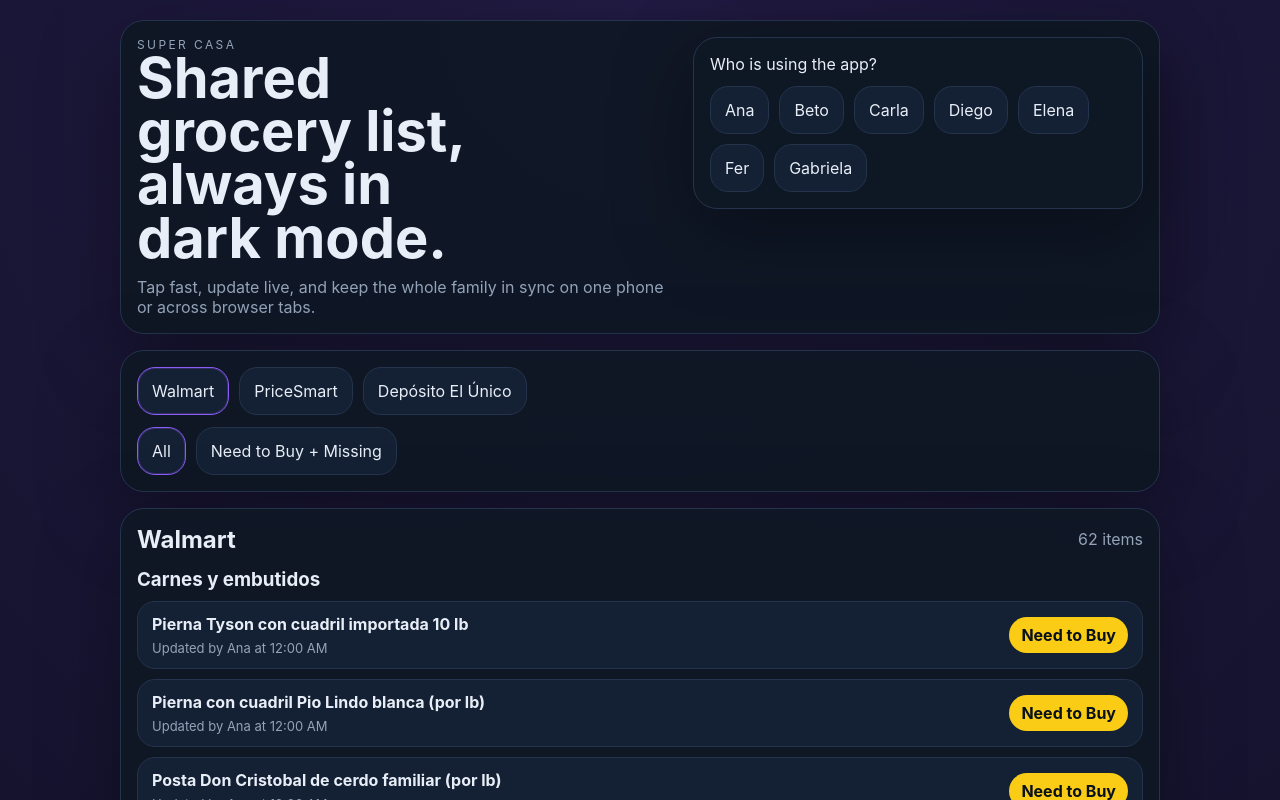
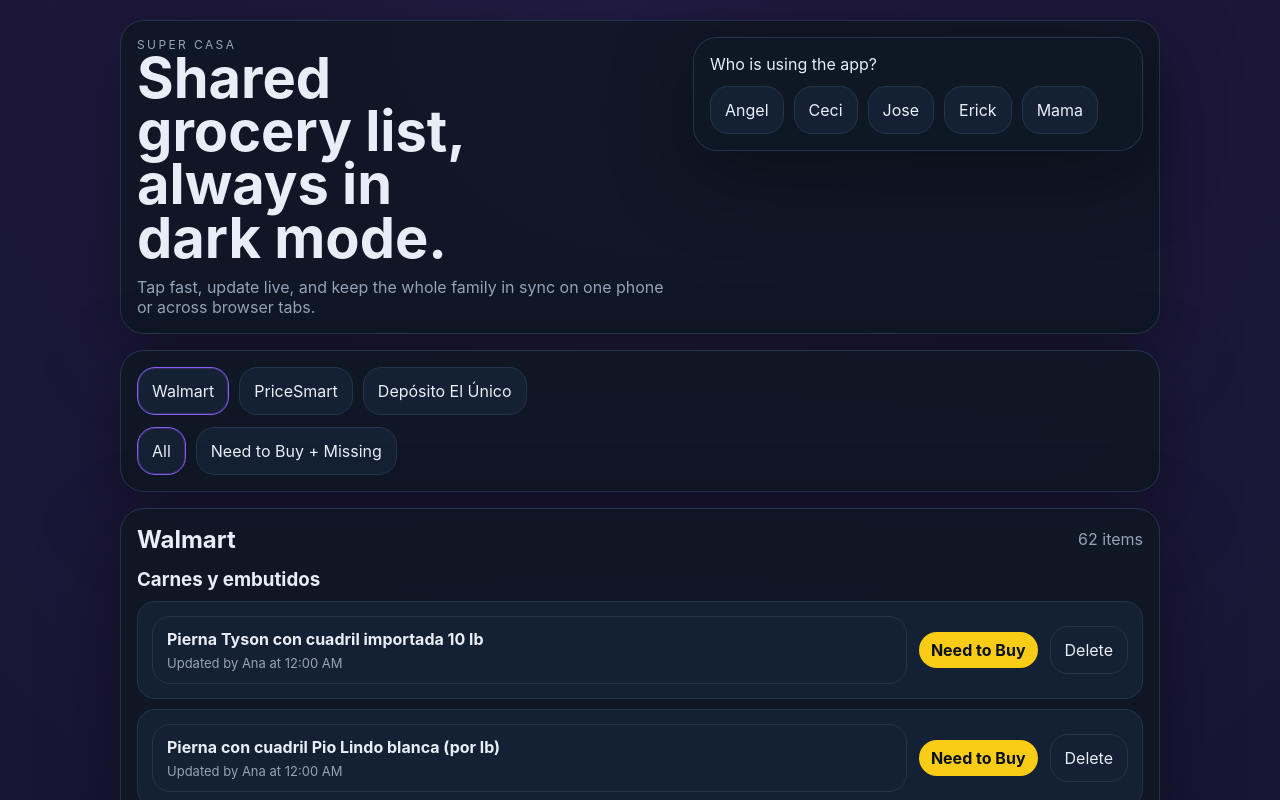
Before and after one commit to anhell-037/supercasa2, a Next.js app: page / in a window 1280 px wide. Shown: the top 800 px of the page. Built offline with nearby package versions, Linux system fonts and the light colour scheme.

Commit message:
Update family names and add product delete

```diff
--- a/components/grocery-app.tsx
+++ b/components/grocery-app.tsx
@@ -147,6 +147,12 @@ export function GroceryApp() {
     publish();
   };
 
+  const deleteProduct = (productId: string) => {
+    if (!confirm("Delete this product from the list?")) return;
+    setProducts((current) => current.filter((product) => product.id !== productId));
+    publish();
+  };
+
   const resetEverything = () => {
     if (!confirm("Reset the list back to the seeded groceries?")) return;
     setStores(initialStores);
@@ -199,6 +205,21 @@ export function GroceryApp() {
         .category { display: grid; gap: 10px; }
         .list { display: grid; gap: 10px; }
         .row { width: 100%; display: flex; justify-content: space-between; align-items: center; gap: 12px; padding: 14px; text-align: left; }
+        .row-main-button {
+          flex: 1;
+          border: 0;
+          background: transparent;
+          color: inherit;
+          padding: 0;
+          text-align: left;
+        }
+        .delete-button {
+          background: transparent;
+          color: #fda4af;
+          border: 1px solid rgba(253, 164, 175, 0.35);
+          padding: 10px 12px;
+          border-radius: 14px;
+        }
         .row-main { display: grid; gap: 6px; }
         .meta { color: var(--muted); font-size: 13px; }
         .badge { padding: 8px 12px; border-radius: 999px; color: #081019; font-weight: 700; }
@@ -262,7 +283,8 @@ export function GroceryApp() {
               {items.map((product) => {
                 const badge = statuses.find((item) => item.value === product.status)!;
                 return (
-                  <button key={product.id} className="row" onClick={() => cycleStatus(product)}>
+                  <div key={product.id} className="row">
+                    <button className="row-main-button" onClick={() => cycleStatus(product)}>
                       <div className="row-main">
                         <strong>{product.name}</strong>
                         <span className="meta">
@@ -270,10 +292,14 @@ export function GroceryApp() {
                           {new Date(product.updated_at).toLocaleTimeString([], { hour: "2-digit", minute: "2-digit" })}
                         </span>
                       </div>
+                    </button>
                     <span className="badge" style={{ backgroundColor: badge.color }}>
                       {badge.label}
                     </span>
+                    <button className="delete-button" onClick={() => deleteProduct(product.id)}>
+                      Delete
                     </button>
+                  </div>
                 );
               })}
             </div>
--- a/lib/grocery-seed.ts
+++ b/lib/grocery-seed.ts
@@ -14,13 +14,11 @@ export type Product = {
 };
 
 export const familyMembers: FamilyMember[] = [
-  { id: "ana", name: "Ana" },
-  { id: "beto", name: "Beto" },
-  { id: "carla", name: "Carla" },
-  { id: "diego", name: "Diego" },
-  { id: "elena", name: "Elena" },
-  { id: "fer", name: "Fer" },
-  { id: "gabriela", name: "Gabriela" },
+  { id: "angel", name: "Angel" },
+  { id: "ceci", name: "Ceci" },
+  { id: "jose", name: "Jose" },
+  { id: "erick", name: "Erick" },
+  { id: "mama", name: "Mama" },
 ];
 
 export const initialStores: Store[] = [
```
Lines whose indentation alone changed are shown as unchanged.
